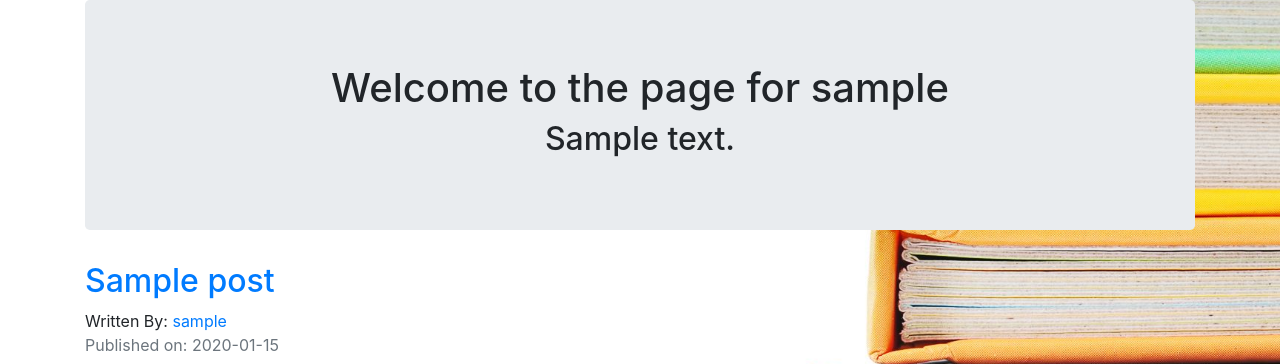
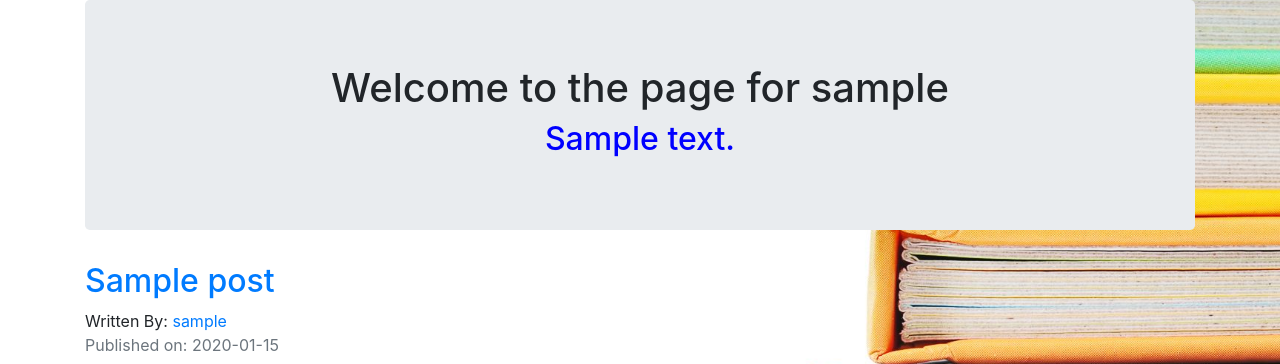
Before and after one commit to cauchymike/data_science, a Flask app: a page that uses mathsclinicblog/templates/user_blog_posts.html in a window 1280 px wide. Shown: the part 56-420 px from the top of the page. Run offline with Flask 2, Linux system fonts and the light colour scheme; tables that the repository leaves empty hold one stand-in row (values such as "Sample post"); some libraries are stand-ins or nearby versions.

Commit message:
Update user_blog_posts.html

```diff
--- a/mathsclinicblog/templates/user_blog_posts.html
+++ b/mathsclinicblog/templates/user_blog_posts.html
@@ -5,7 +5,7 @@
   <div class="jumbotron">
     <div align='center'>
       <h1>Welcome to the page for {{user.username}}</h1>
-      <h2> {{user.about_me}}<h2>
+      <h2 style="color: blue;" > {{user.about_me}}<h2>
     </div>
   </div>
 
```
